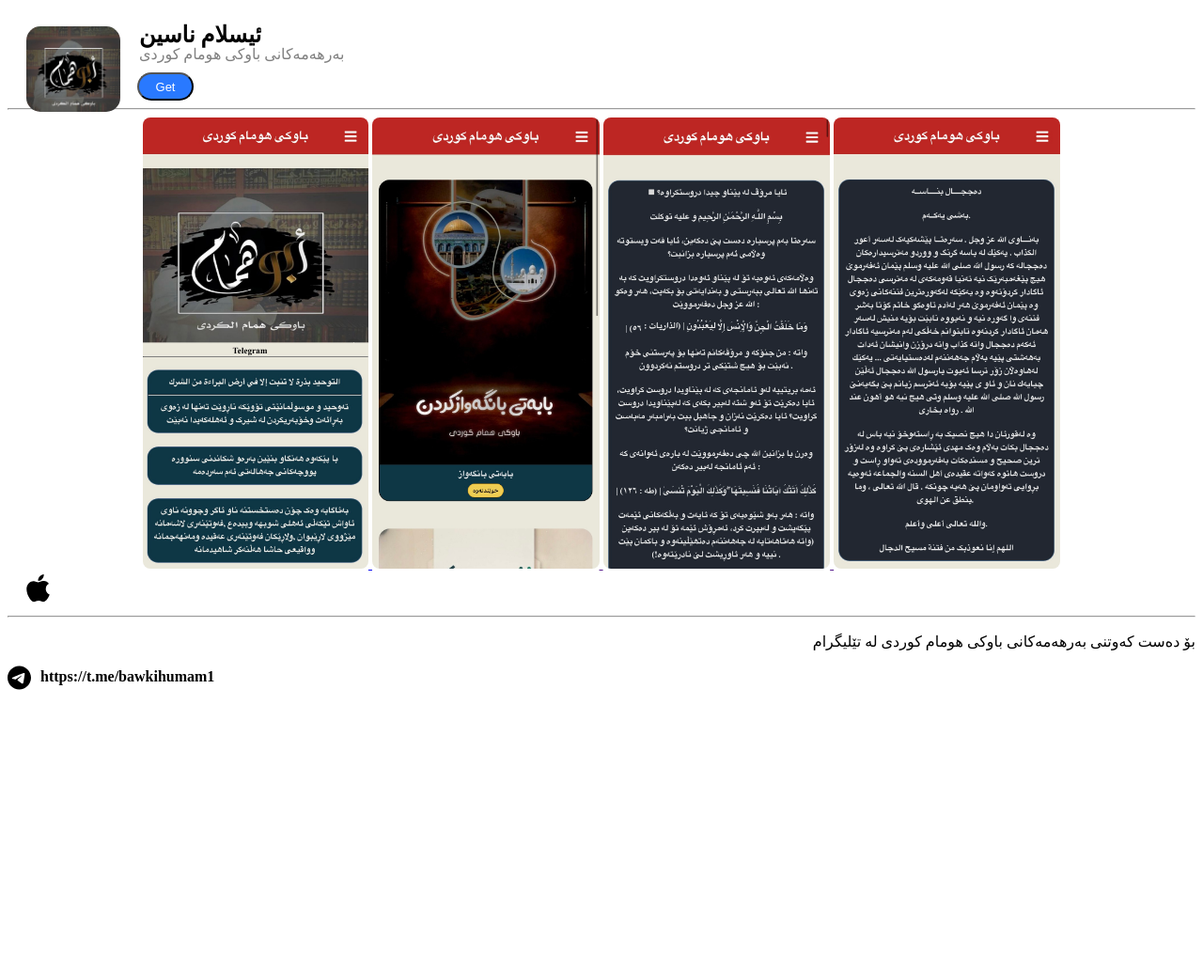
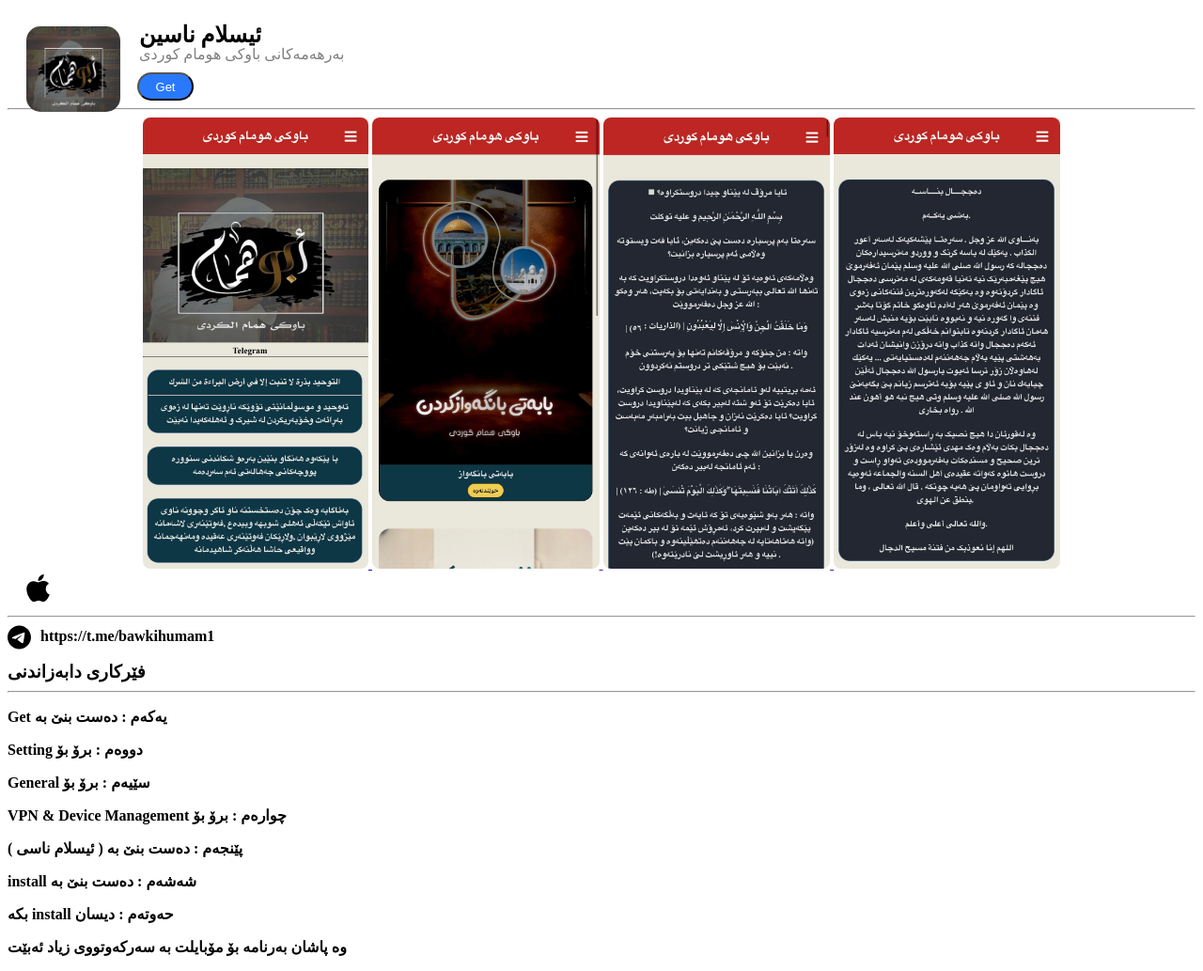
Before and after one commit to bawki-humam-kurdi/Download, a plain HTML site: page index.html in a window 1280 px wide. Shown: the whole page at 94% size. Before the commit the page ends 800 px from the top, so only its background shows below. Drawn offline with Linux system fonts and the light colour scheme.

Commit message:
Update index.html

```diff
--- a/index.html
+++ b/index.html
@@ -113,10 +113,30 @@ body {
 <svg xmlns="http://www.w3.org/2000/svg" viewBox="0 0 384 512" width="25" style="margin:0 0 0 20px;"><!--!Font Awesome Free 6.6.0 by @fontawesome - https://fontawesome.com License - https://fontawesome.com/license/free Copyright 2024 Fonticons, Inc.--><path d="M318.7 268.7c-.2-36.7 16.4-64.4 50-84.8-18.8-26.9-47.2-41.7-84.7-44.6-35.5-2.8-74.3 20.7-88.5 20.7-15 0-49.4-19.7-76.4-19.7C63.3 141.2 4 184.8 4 273.5q0 39.3 14.4 81.2c12.8 36.7 59 126.7 107.2 125.2 25.2-.6 43-17.9 75.8-17.9 31.8 0 48.3 17.9 76.4 17.9 48.6-.7 90.4-82.5 102.6-119.3-65.2-30.7-61.7-90-61.7-91.9zm-56.6-164.2c27.3-32.4 24.8-61.9 24-72.5-24.1 1.4-52 16.4-67.9 34.9-17.5 19.8-27.8 44.3-25.6 71.9 26.1 2 49.9-11.4 69.5-34.3z"/></svg>
 	</div>
 	<hr style="color:white;">
-	<p align="right">بۆ دەست کەوتنی بەرهەمەکانی باوکی هومام کوردی لە تێلیگرام </p>
+
 	<a href="https://t.me/bawkihumam1" style="text-decoration:none;color:black;">
 	<svg xmlns="http://www.w3.org/2000/svg" viewBox="0 0 496 512" width="25" ><!--!Font Awesome Free 6.6.0 by @fontawesome - https://fontawesome.com License - https://fontawesome.com/license/free Copyright 2024 Fonticons, Inc.--><path d="M248 8C111 8 0 119 0 256S111 504 248 504 496 393 496 256 385 8 248 8zM363 176.7c-3.7 39.2-19.9 134.4-28.1 178.3-3.5 18.6-10.3 24.8-16.9 25.4-14.4 1.3-25.3-9.5-39.3-18.7-21.8-14.3-34.2-23.2-55.3-37.2-24.5-16.1-8.6-25 5.3-39.5 3.7-3.8 67.1-61.5 68.3-66.7 .2-.7 .3-3.1-1.2-4.4s-3.6-.8-5.1-.5q-3.3 .7-104.6 69.1-14.8 10.2-26.9 9.9c-8.9-.2-25.9-5-38.6-9.1-15.5-5-27.9-7.7-26.8-16.3q.8-6.7 18.5-13.7 108.4-47.2 144.6-62.3c68.9-28.6 83.2-33.6 92.5-33.8 2.1 0 6.6 .5 9.6 2.9a10.5 10.5 0 0 1 3.5 6.7A43.8 43.8 0 0 1 363 176.7z"/></svg>
 	<p style="margin:-27px 0 0 35px;"><strong>https://t.me/bawkihumam1</strong></p>
 </a>
+
+<div class="ferkari">
+	<h3>فێرکاری دابەزاندنی</h3>
+	<hr style="margin:-10px 0 0 0;margin-bottom:15px;color:white;"/>
+<p><strong>Get یەکەم : دەست بنێ بە </strong></p>
+
+<p><strong>Setting دووەم : برۆ بۆ  </strong></p>
+
+<p><strong>General سێیەم : برۆ بۆ  </strong></p>
+
+<p><strong>VPN & Device Management چوارەم : برۆ بۆ  </strong></p>
+
+<p><strong> پێنجەم : دەست بنێ بە ( ئیسلام ناسی )</strong></p>
+
+<p><strong>install شەشەم : دەست بنێ بە </strong></p>
+
+<p><strong> بکە install  حەوتەم : دیسان   </strong></p>
+<p><strong>وە پاشان بەرنامە بۆ مۆبایلت بە سەرکەوتووی زیاد ئەبێت   </strong></p>
+</div>
+
 </body>
 </html>
```
